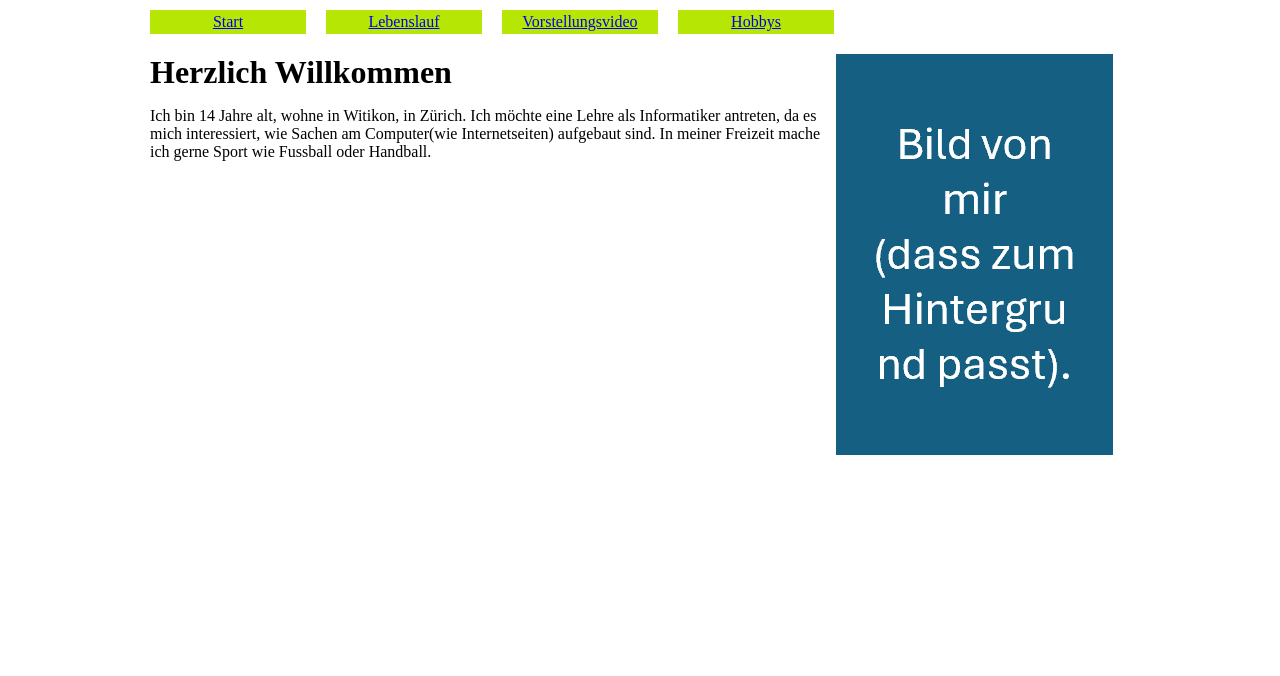
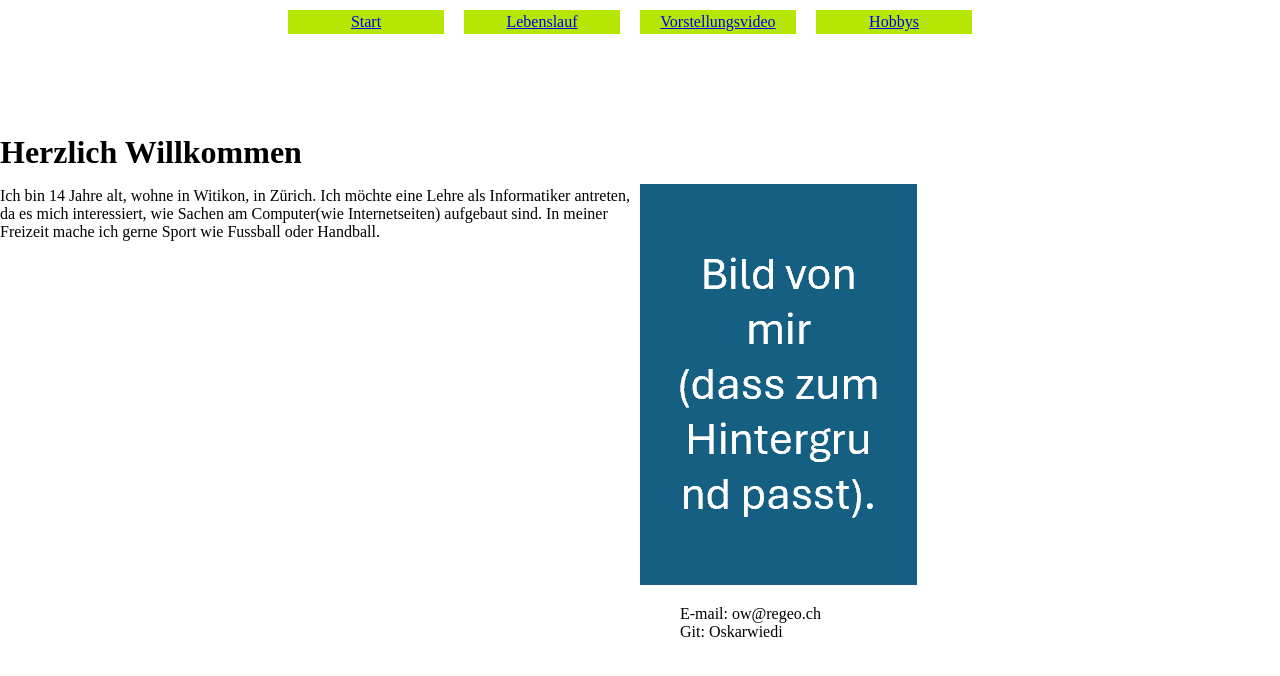
Before and after one commit to Oskiwiedi/CV, a plain HTML site: page index.html in a window 1280 px wide. Drawn offline with Linux system fonts and the light colour scheme.

Commit message:
Update Startpage (Flexbox)

```diff
--- a/index.html
+++ b/index.html
@@ -6,8 +6,7 @@
 <link rel="stylesheet" href="style.css">
 </head>
 <body>
-    <div id="main">
-
+    <div>
         <nav>
             <ul id="header-navigation">
                 <li class="header-navigation-item"><a href="index.html">Start</a></li>
@@ -17,11 +16,14 @@
             </ul>
         </nav>
 
+
+
+        <div id="flex-container">
             <div id="body-text">
                 <h1>Herzlich Willkommen</h1>
                 <p> Ich bin 14 Jahre alt, wohne in Witikon, in Zürich. Ich möchte eine Lehre als Informatiker antreten, da es mich interessiert, wie Sachen am Computer(wie Internetseiten) aufgebaut sind. In meiner Freizeit mache ich gerne Sport wie Fussball oder Handball.</p>
             </div>
-
+            <div>
                 <div id="body-picture">
                     <picture>
                         <source srcset="profilepicture/Profilepicture_small.png" media="(max-width: 600px)">
@@ -30,6 +32,14 @@
                       </picture>
                 </div>
 
+                <ul id="footerlist">
+                    <li>E-mail: ow@regeo.ch</li>
+                    <li>Git: Oskarwiedi </li>
+                </ul>
             </div>
+        </div>
+
+    </div>
+
 </body>
 </html>
--- a/style.css
+++ b/style.css
@@ -11,25 +11,31 @@ h1 {
 }
 
 #body-text {
-    margin-top: 20px;
-    float: left;
-    width: 70%;
+    text-align: left;
+    width: 50%;
+    margin-top: 100px;
 }
 
 #body-picture{
-    margin-top: 20px;
-    float: right;
-    width: 30%;
+    margin-top: 150px;
+
 }
 
 #main {
-    width: 980px;
+    width: 100%;
 }
 
 #header-navigation{
     list-style-type: none;
     padding: 0;
     margin: 0;
+
+        display: flex;
+        align-items: center;
+        justify-content: center;
+        height: 100%;
+        width: 80%;
+        margin: auto;
     }
 
 .header-navigation-item {
@@ -48,9 +54,16 @@ h1 {
 }
 
 #lebenslauf-text{
-    float: left;
     text-align: center;
     margin-top: 20px;
     width: 70%;
 
 }
+#footerlist{
+    list-style-type: none;
+}
+
+#flex-container {
+    display: flex;
+
+  }
```
Lines whose indentation alone changed are shown as unchanged.
